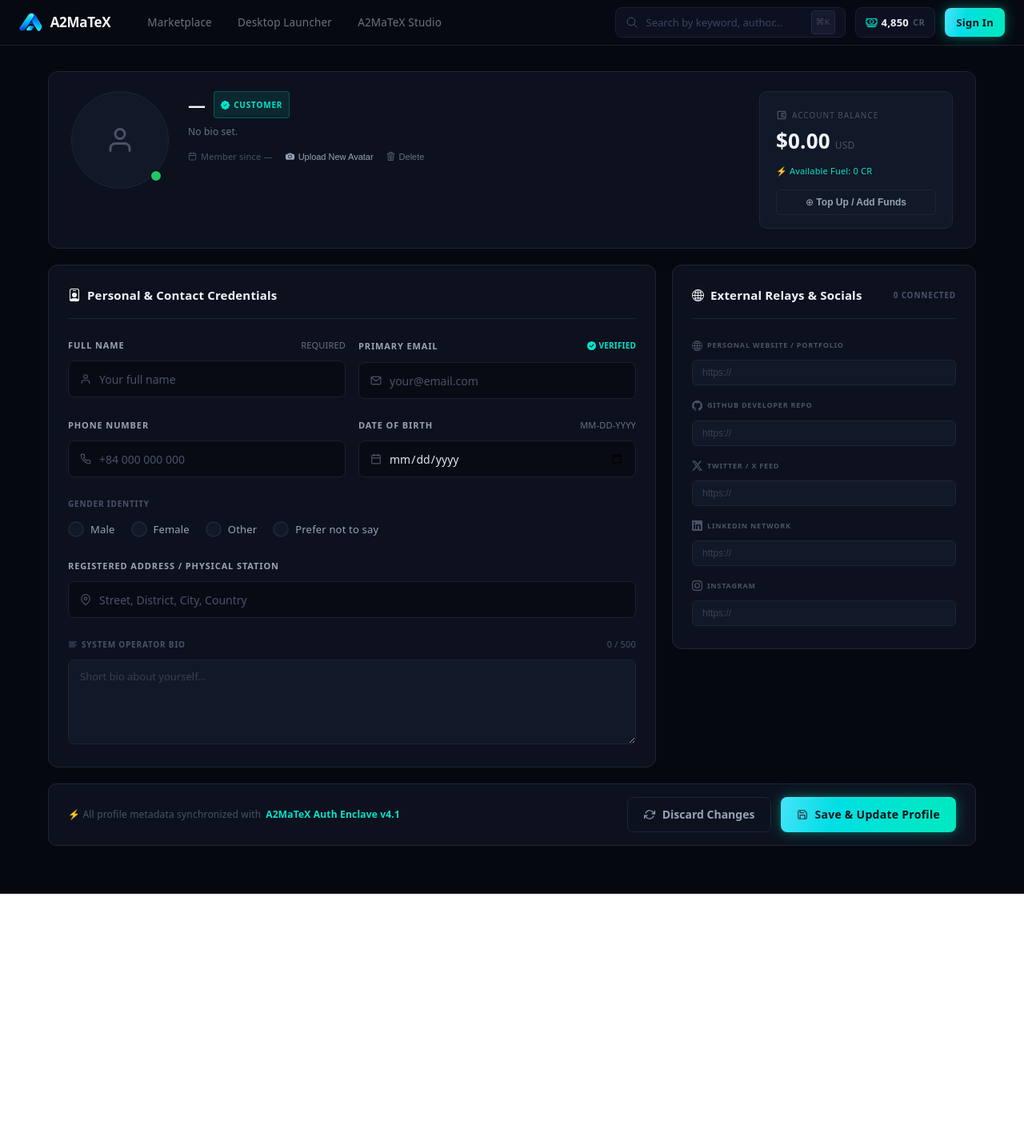
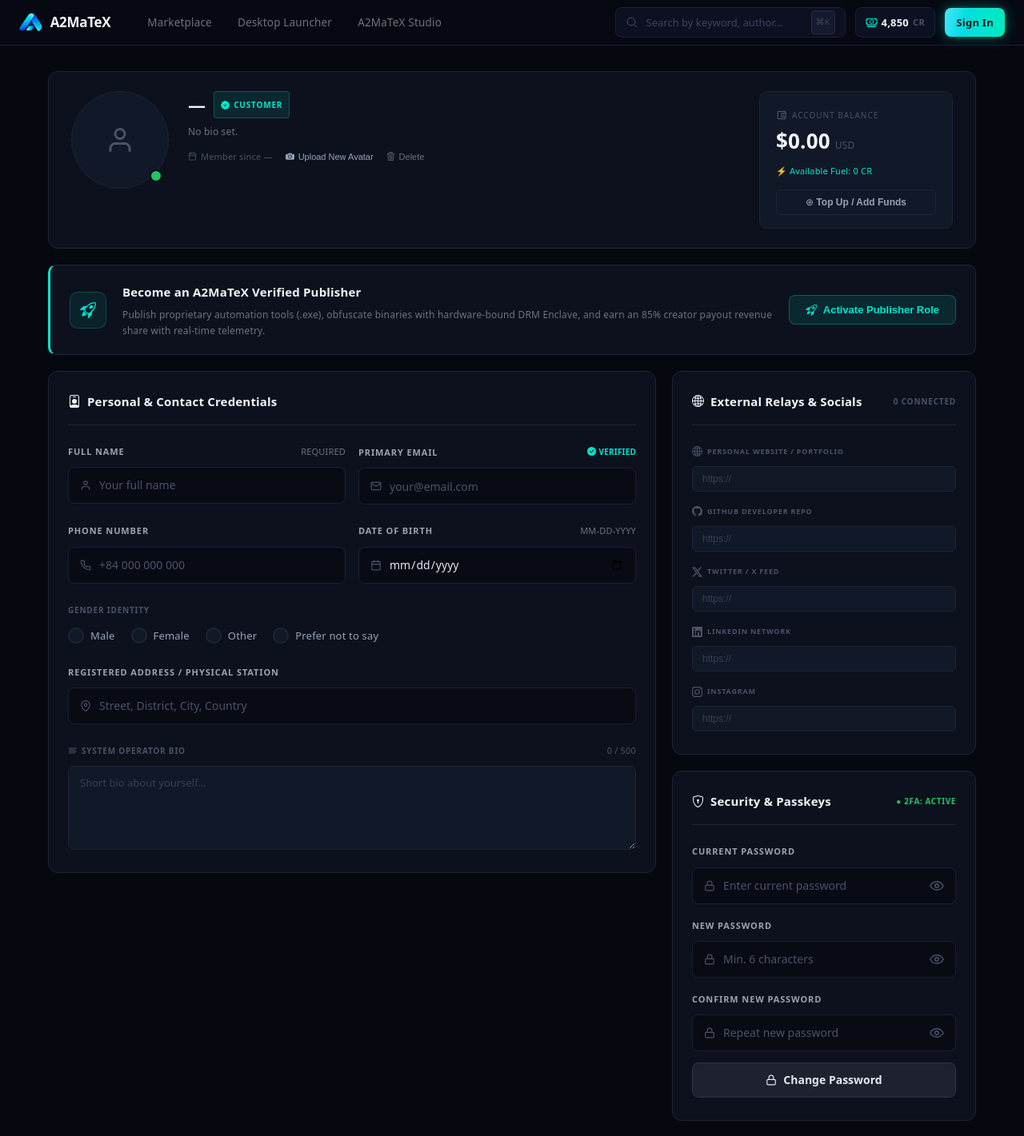
Before and after one commit to A2MaTex/a2matex-marketplace-fe, a React (Vite) app: page /profile in a window 1280 px wide. Shown: the top 1421 px of the page at 80% size. Before the commit the page ends 1118 px from the top, so only its background shows below. Built offline with nearby package versions, Linux system fonts and the light colour scheme; no server answers; the HTML template or start-up script is replaced by a standard one.

Commit message:
feat: add profile management page and integrate react-image-crop

```diff
--- a/package.json
+++ b/package.json
@@ -16,6 +16,7 @@
     "react": "^19.2.8",
     "react-dom": "^19.2.8",
     "react-icons": "^5.7.0",
+    "react-image-crop": "^11.1.2",
     "react-router-dom": "^7.18.4",
     "tailwindcss": "^4.3.3",
     "zustand": "^5.0.15"
--- a/src/features/profile/pages/ProfilePage.jsx
+++ b/src/features/profile/pages/ProfilePage.jsx
@@ -7,6 +7,7 @@
 
 import {
   BsPersonBadge,
+  BsShieldLock,
   BsCheckCircleFill,
   BsPatchCheckFill,
   BsGlobe2,
@@ -16,6 +17,7 @@
   BsInstagram,
   BsCameraFill,
   BsTrash3,
+  BsRocketTakeoff,
 } from "react-icons/bs";
 import {
   FiPhone,
@@ -77,6 +79,12 @@
   roles: [],
 };
 
+const EMPTY_PW = {
+  currentPassword: "",
+  newPassword: "",
+  confirmNewPassword: "",
+};
+
 /* ── component ───────────────────────────────────────────────── */
 const ProfilePage = () => {
   const initProfile = { ...EMPTY_PROFILE, ...useAuthStore((s) => s.user) };
@@ -89,6 +97,10 @@
   const [toast, setToast] = useState(null); // { msg, type }
   const [showAvatarModal, setShowAvatarModal] = useState(false);
   const [avatarPreview, setAvatarPreview] = useState(null); // local data-URL before save
+
+  const [pwForm, setPwForm] = useState(EMPTY_PW);
+  const [pwErrors, setPwErrors] = useState({});
+  const [pwSaving, setPwSaving] = useState(false);
 
   const showToast = (msg, type = "success") => {
     setToast({ msg, type });
@@ -196,6 +208,44 @@
     }
   };
 
+  /* change password */
+  const handlePwChange = (e) => {
+    const { name, value } = e.target;
+    setPwForm((f) => ({ ...f, [name]: value }));
+    setPwErrors((e) => ({ ...e, [name]: "" }));
+  };
+
+  const validatePw = () => {
+    const errs = {};
+    if (!pwForm.currentPassword)
+      errs.currentPassword = "Vui lòng nhập mật khẩu hiện tại.";
+    if (!pwForm.newPassword || pwForm.newPassword.length < 6)
+      errs.newPassword = "Mật khẩu mới tối thiểu 6 ký tự.";
+    if (pwForm.newPassword !== pwForm.confirmNewPassword)
+      errs.confirmNewPassword = "Mật khẩu xác nhận không khớp.";
+    return errs;
+  };
+
+  const handlePwSubmit = async (e) => {
+    e.preventDefault();
+    const errs = validatePw();
+    if (Object.keys(errs).length) {
+      setPwErrors(errs);
+      return;
+    }
+    setPwSaving(true);
+    try {
+      await profileApi.changePassword(pwForm);
+      setPwForm(EMPTY_PW);
+      showToast("Đổi mật khẩu thành công!");
+    } catch (err) {
+      const msg = err?.response?.data?.message || "Đổi mật khẩu thất bại.";
+      showToast(msg, "error");
+    } finally {
+      setPwSaving(false);
+    }
+  };
+
   /* load */
   useEffect(() => {
     loadProfile();
@@ -293,6 +343,24 @@
               </p>
               <button className={styles.topUpBtn}>⊕ Top Up / Add Funds</button>
             </div>
+          </div>
+
+          {/* ══ Publisher CTA ════════════════════════════════════ */}
+          <div className={styles.publisherBanner}>
+            <div className={styles.publisherIcon}>
+              <BsRocketTakeoff size={20} />
+            </div>
+            <div className={styles.publisherText}>
+              <h3>Become an A2MaTeX Verified Publisher</h3>
+              <p>
+                Publish proprietary automation tools (.exe), obfuscate binaries
+                with hardware-bound DRM Enclave, and earn an 85% creator payout
+                revenue share with real-time telemetry.
+              </p>
+            </div>
+            <button className={styles.publisherBtn}>
+              <BsRocketTakeoff size={14} /> Activate Publisher Role
+            </button>
           </div>
 
           {/* ══ Main grid ════════════════════════════════════════ */}
@@ -439,6 +507,56 @@
                   ))}
                 </div>
               </div>
+
+              {/* Security */}
+              <div className={styles.card}>
+                <h2 className={styles.cardTitle}>
+                  <BsShieldLock size={15} /> Security &amp; Passkeys
+                  <span className={styles.twoFaBadge}>● 2FA: ACTIVE</span>
+                </h2>
+
+                <form onSubmit={handlePwSubmit} className={styles.pwForm}>
+                  <Input
+                    label="Current Password"
+                    name="currentPassword"
+                    type="password"
+                    value={pwForm.currentPassword}
+                    onChange={handlePwChange}
+                    error={pwErrors.currentPassword}
+                    leftIcon={<FiLock size={14} />}
+                    placeholder="Enter current password"
+                  />
+                  <Input
+                    label="New Password"
+                    name="newPassword"
+                    type="password"
+                    value={pwForm.newPassword}
+                    onChange={handlePwChange}
+                    error={pwErrors.newPassword}
+                    leftIcon={<FiLock size={14} />}
+                    placeholder="Min. 6 characters"
+                  />
+                  <Input
+                    label="Confirm New Password"
+                    name="confirmNewPassword"
+                    type="password"
+                    value={pwForm.confirmNewPassword}
+                    onChange={handlePwChange}
+                    error={pwErrors.confirmNewPassword}
+                    leftIcon={<FiLock size={14} />}
+                    placeholder="Repeat new password"
+                  />
+                  <Button
+                    type="submit"
+                    variant="secondary"
+                    fullWidth
+                    loading={pwSaving}
+                    leftIcon={<FiLock size={14} />}
+                  >
+                    Change Password
+                  </Button>
+                </form>
+              </div>
             </div>
           </div>
 
```
Also changed, not shown: 1 other file (tests, documents, lock files or other folders).
